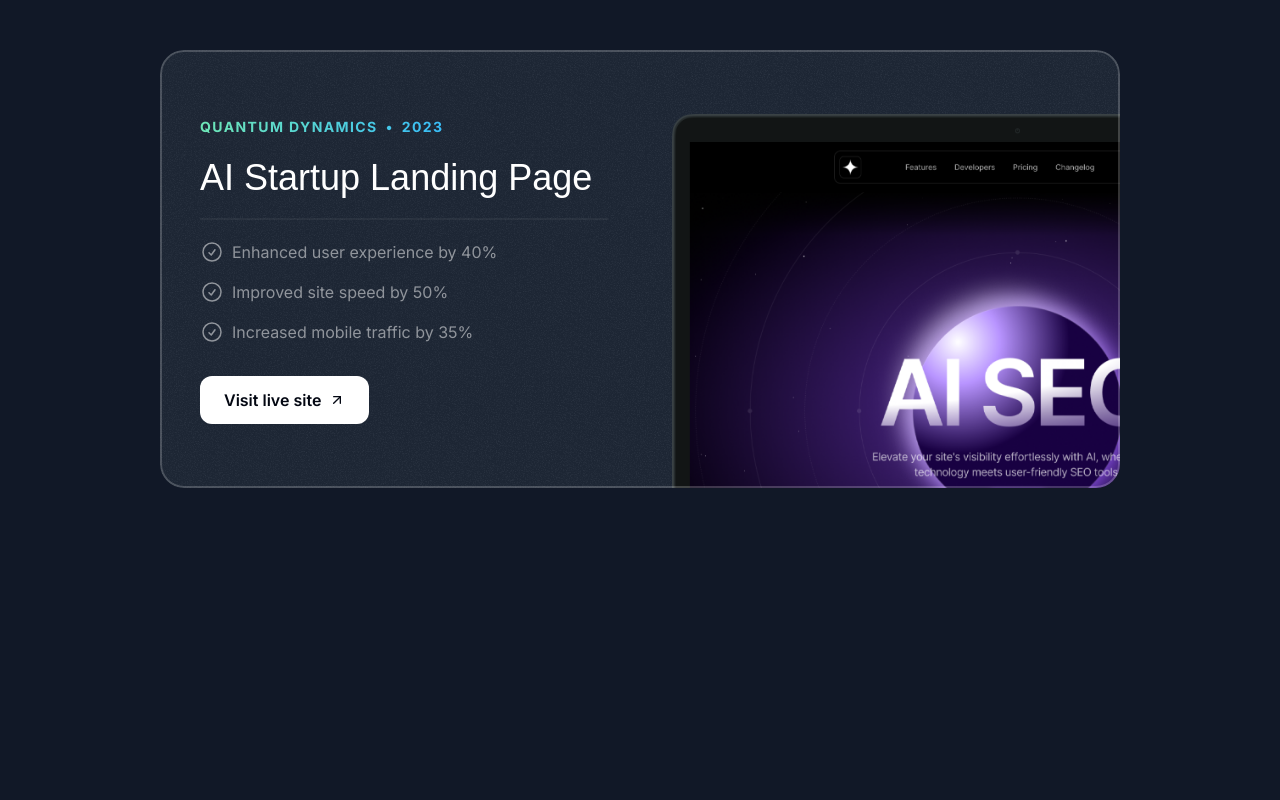
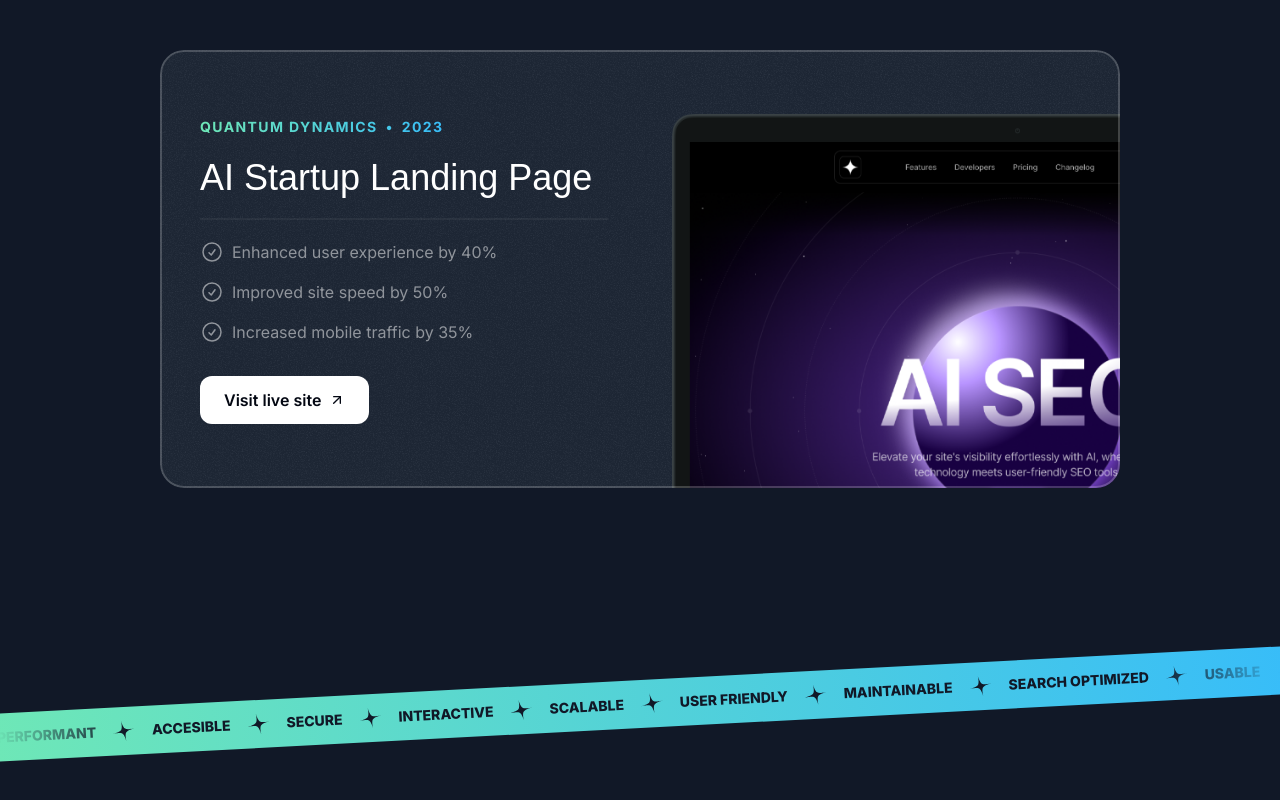
Before and after one commit to alin-sofianu/yourweb5min, a Next.js app: page / in a window 1280 px wide. Shown: the part 2252-3052 px from the top of the page. Before the commit the page ends 2836 px from the top, so only its background shows below. Built offline with nearby package versions, Linux system fonts and the light colour scheme; a web font is replaced by a local one.

Commit message:
Add Tape section

```diff
--- a/src/app/page.tsx
+++ b/src/app/page.tsx
@@ -1,6 +1,7 @@
 import { Header } from '@/sections/Header'
 import { HeroSection } from '@/sections/Hero';
 import { ProjectsSection } from '@/sections/Projects';
+import { TapeSection } from '@/sections/Tape';
 
 
 export default function Home() {
@@ -9,6 +10,7 @@
       <Header />
       <HeroSection />
       <ProjectsSection />
+      <TapeSection />
     </div>
   );
 }
--- a/src/sections/Tape.tsx
+++ b/src/sections/Tape.tsx
@@ -1,3 +1,22 @@
+import StarIcon from '@/assets/icons/star.svg'
+
+const adjectives = ["Performant", "Accesible", "Secure", "Interactive", "Scalable", "User Friendly", "Maintainable", "Search Optimized", "Usable", "Reliable", "Responsive"]
+
 export const TapeSection = () => {
-  return <div>Tape Section</div>;
+  return (
+    <div className='py-16 lg:py-24 overflow-x-clip'>
+      <div className='bg-gradient-to-r from-emerald-300 to-sky-400 -rotate-3 -mx-1'>
+        <div className='flex [mask-image:linear-gradient(to_right,transparent,black_10%,black_90%,transparent)]'>
+          <div className='flex gap-4 py-3'>
+            {adjectives.map((adj) => (
+              <div key={adj} className='inline-flex gap-4 shrink-0 items-center'>
+                <span className='text-gray-900 uppercase font-extrabold text-sm'>{adj}</span>
+                <StarIcon className='size-6 text-gray-900 -rotate-12' />
+              </div>
+            ))}
+          </div>
+        </div>
+      </div>
+    </div>
+  );
 };
```
